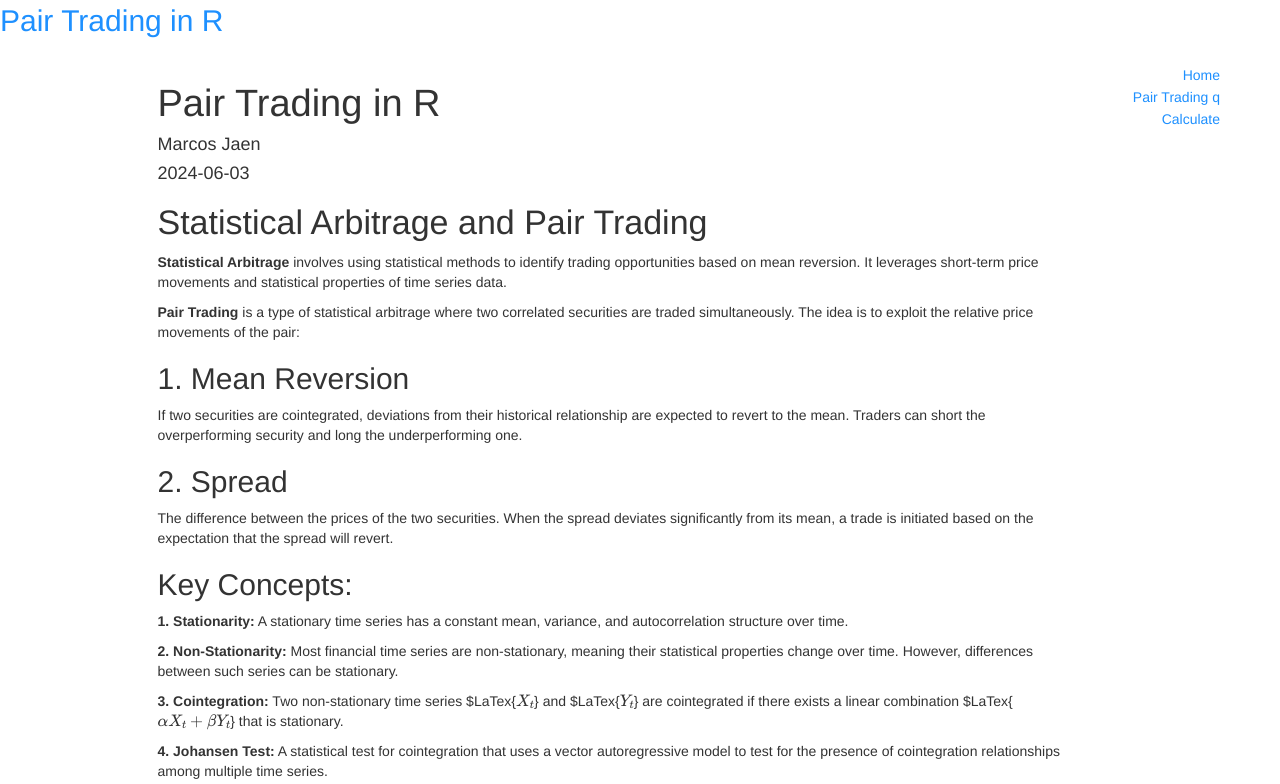
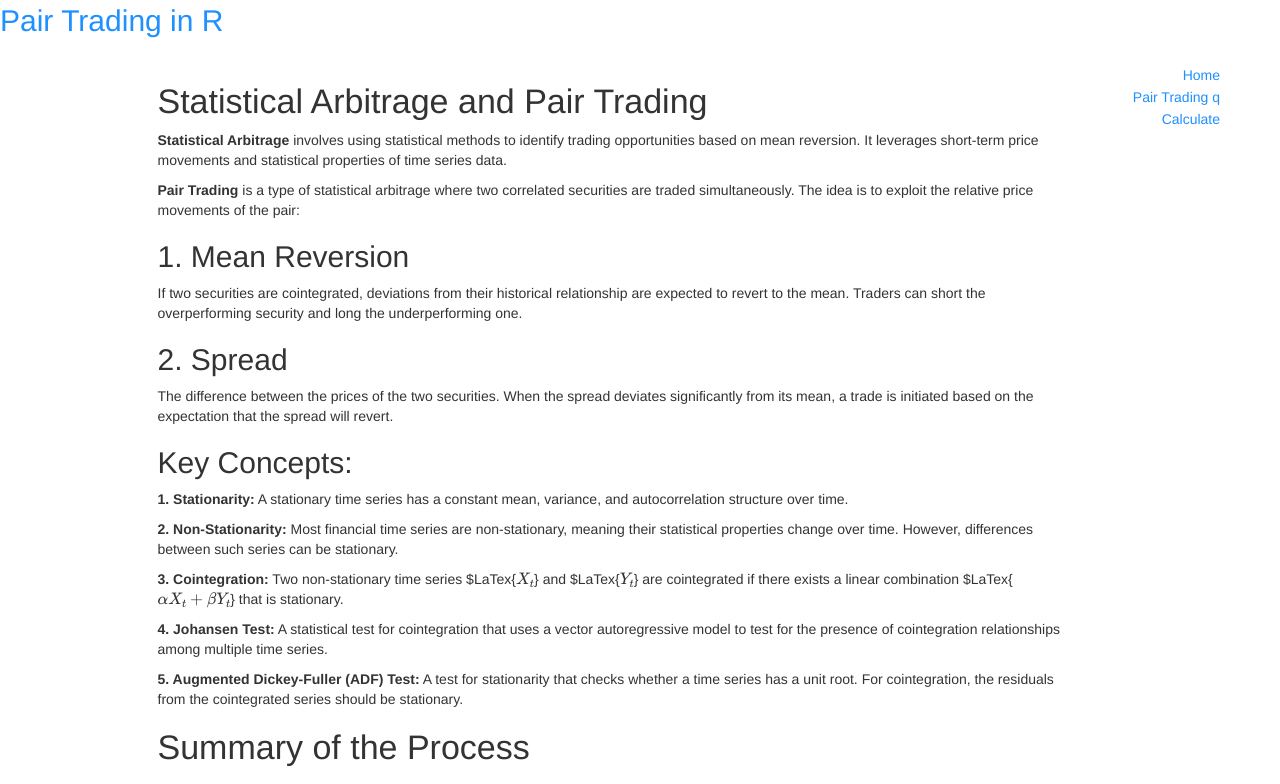
Before and after one commit to jaen15marcos/Website, a plain HTML site: page main/subjects/util/pair-trading-r.html in a window 1280 px wide. Shown: the top 784 px of the page. Drawn offline with nearby package versions, Linux system fonts and the light colour scheme; some packages are replaced by stand-ins of ours.

Commit message:
Update pair-trading-r.html

```diff
--- a/main/subjects/util/pair-trading-r.html
+++ b/main/subjects/util/pair-trading-r.html
@@ -1,7 +1,7 @@
 <!DOCTYPE html>
 <html lang="en">
 
-<meta charset="utf-8" content="width=device-width">
+<meta charset="utf-8">
 
 <title>jaenmarcos.com</title>
 
@@ -361,18 +361,6 @@ display: none;
 
 <div class="container-fluid main-container">
 
-
-
-
-<div id="header">
-
-
-
-<h1 class="title toc-ignore">Pair Trading in R</h1>
-<h4 class="author">Marcos Jaen</h4>
-<h4 class="date">2024-06-03</h4>
-
-</div>
 
 
 <div id="statistical-arbitrage-and-pair-trading" class="section level1">
```
